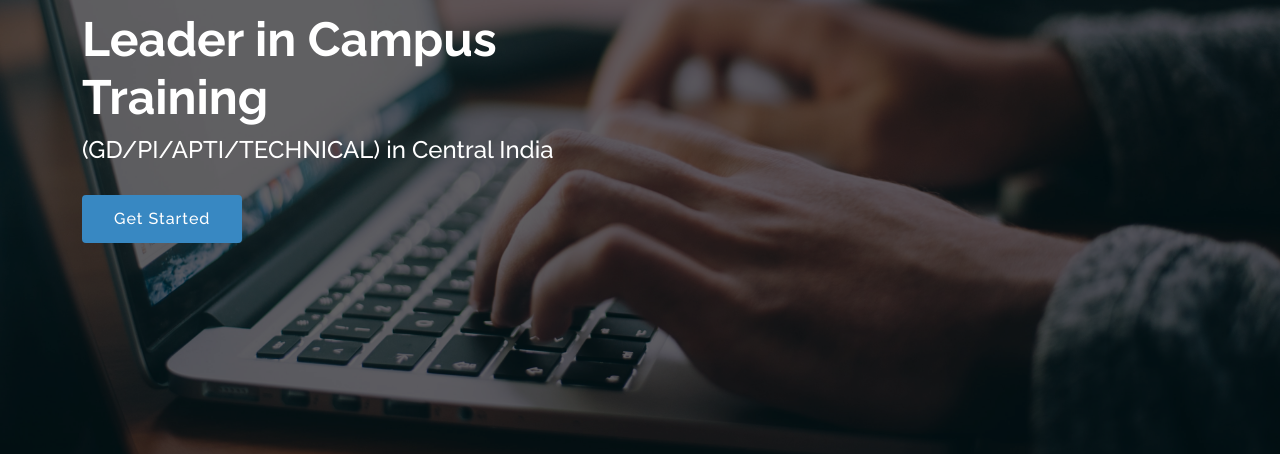
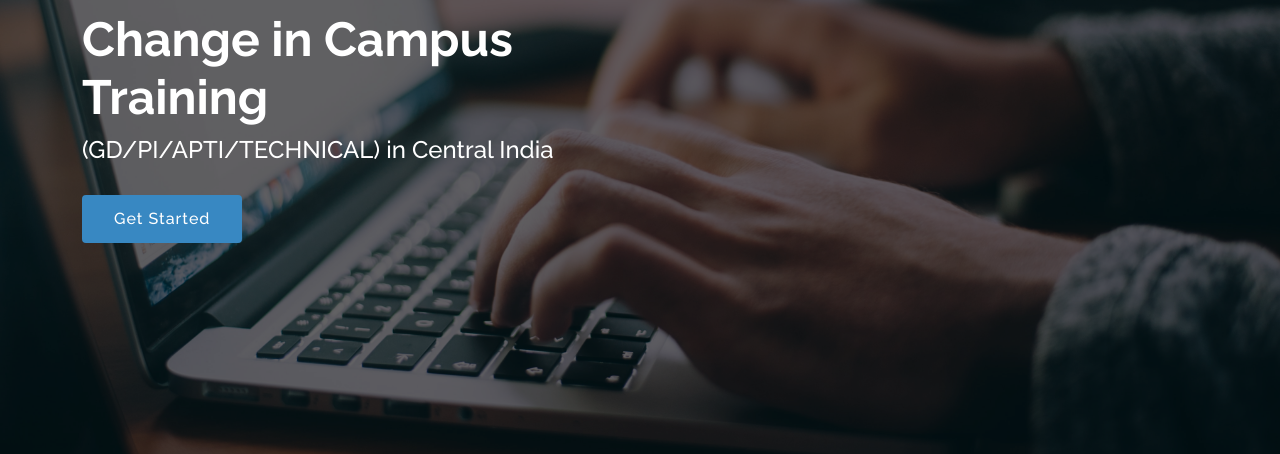
Before and after one commit to harshtonde/firstjobzz, a plain HTML site: page index.html in a window 1280 px wide. Shown: the part 346-800 px from the top of the page. Drawn offline with nearby package versions, Linux system fonts and the light colour scheme.

Commit message:
commit on 'main'

```diff
--- a/index.html
+++ b/index.html
@@ -68,7 +68,7 @@
             <div style="border: 0px solid #000; height: 10px; width: 17px; float: left"></div>
             <br style="clear: both;" />
         </div>
-          <h1>Leader in Campus Training</h1>
+          <h1>Change in Campus Training</h1>
           <h2>(GD/PI/APTI/TECHNICAL) in Central India</h2>
           <a href="#about" class="btn-get-started scrollto">Get Started</a>
         </div>
```
